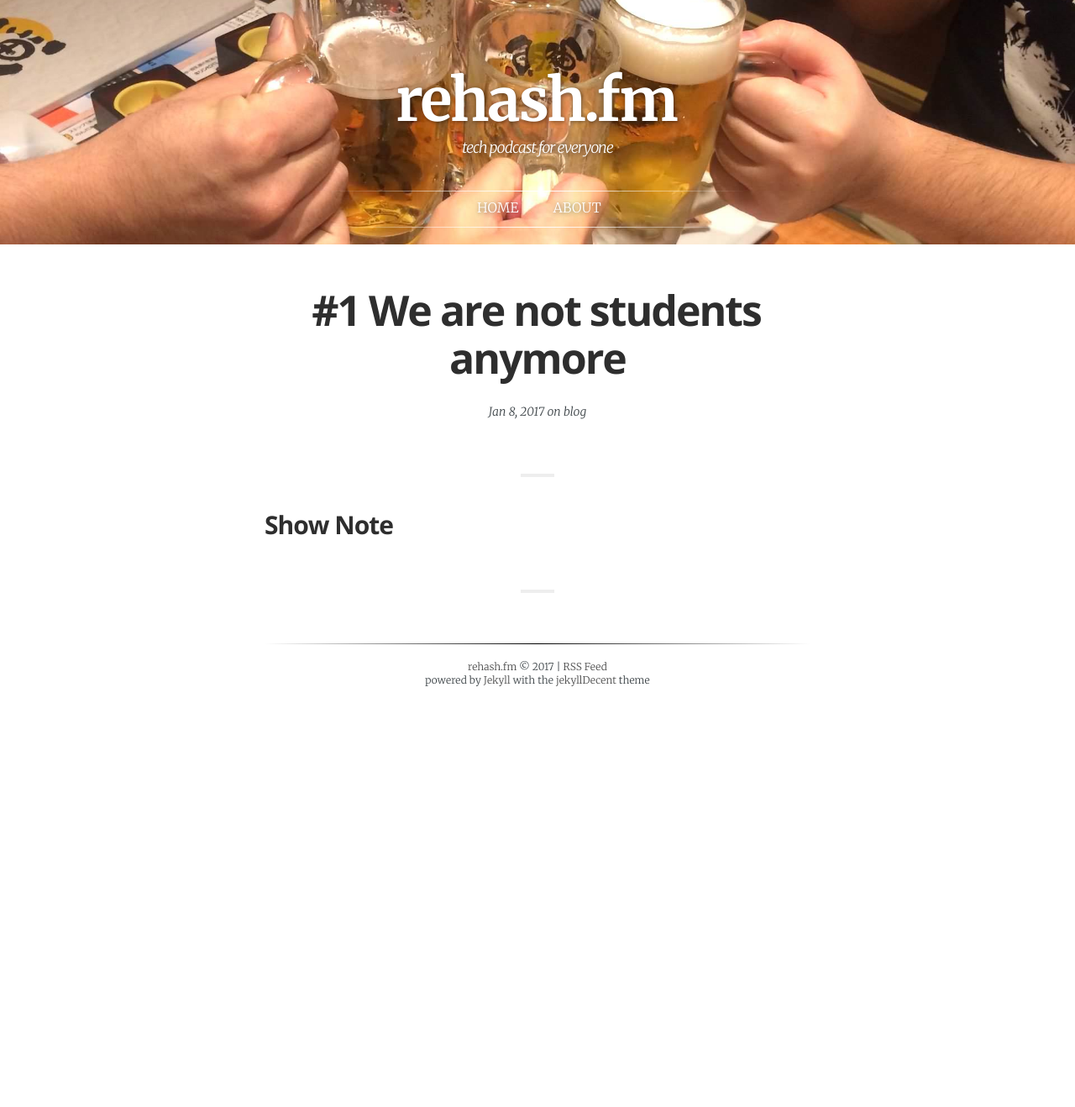
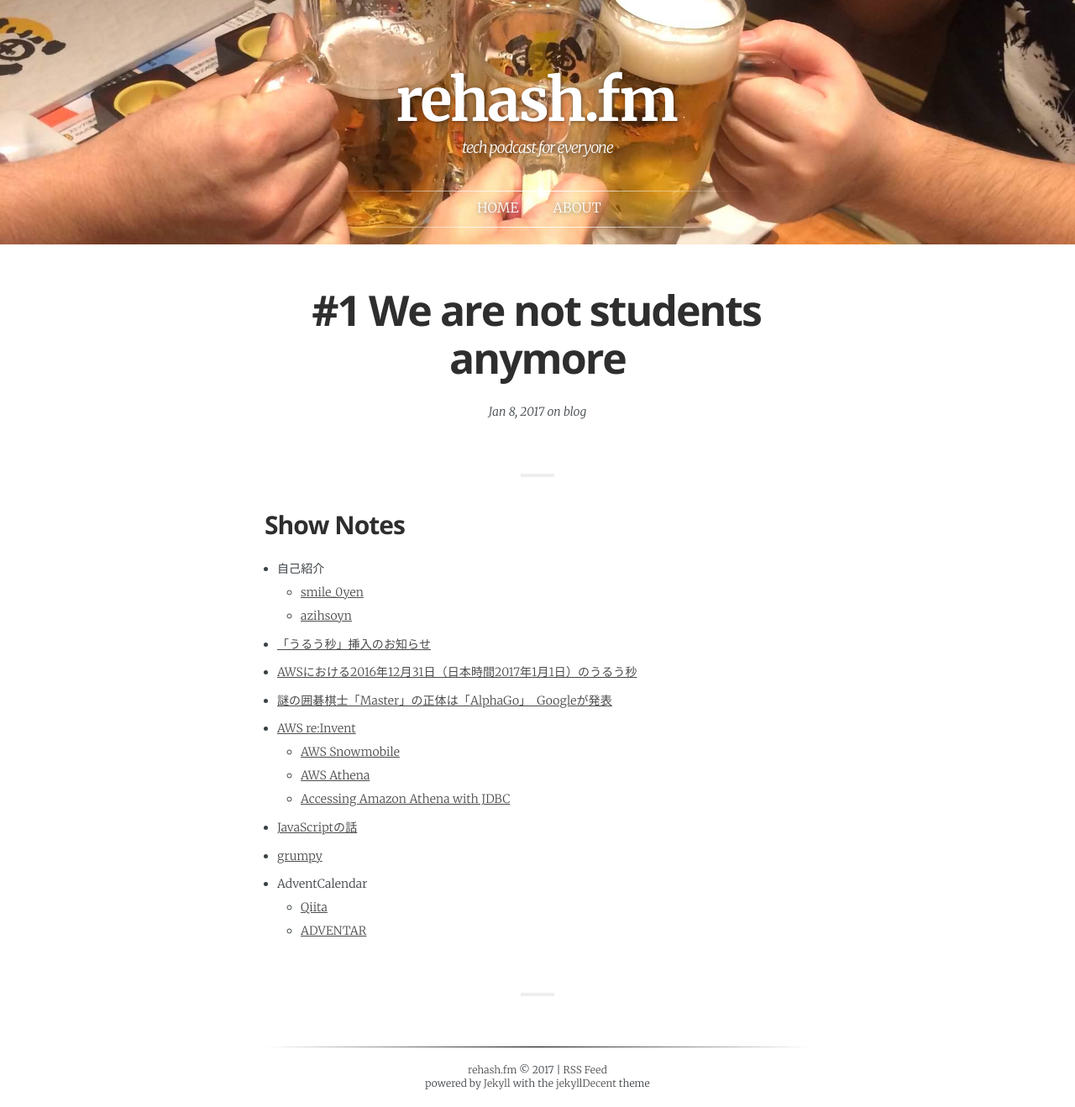
Before and after one commit to rehashfm/rehash.fm, a Jekyll site: the page built from _posts/2017-01-08-1.md, in a window 1280 px wide. Shown: the whole page at 84% size. Built offline with Jekyll 4.4.1, drawn with Linux system fonts in a browser that asks for light colours; some web fonts are replaced; before the commit the page ends 900 px from its top, so only the background shows below that.

Commit message:
add show notes

```diff
--- a/_posts/2017-01-08-1.md
+++ b/_posts/2017-01-08-1.md
@@ -7,4 +7,19 @@ category:          Blog
 author:            smile-0yen,azihsoyn
 ---
 
-## Show Note
+## Show Notes
+* 自己紹介
+  * [smile_0yen](https://twitter.com/smile_0yen)
+  * [azihsoyn](https://twitter.com/azihsoyn)
+* [「うるう秒」挿入のお知らせ](https://www.nict.go.jp/press/2016/07/08-1.html)
+* [AWSにおける2016年12月31日（日本時間2017年1月1日）のうるう秒](https://aws.amazon.com/jp/blogs/news/look-before-you-leap-december-31-2016-leap-second-on-aws/)
+* [謎の囲碁棋士「Master」の正体は「AlphaGo」　Googleが発表](http://nlab.itmedia.co.jp/nl/articles/1701/05/news031.html)
+* [AWS re:Invent](https://reinvent.awsevents.com/)
+  * [AWS Snowmobile](https://aws.amazon.com/jp/snowmobile/)
+  * [AWS Athena](https://aws.amazon.com/jp/athena/)
+  * [Accessing Amazon Athena with JDBC](http://docs.aws.amazon.com/athena/latest/ug/connect-with-jdbc.html)
+* [JavaScriptの話](http://kikuchi1201.hateblo.jp/entry/2016/10/26/172404)
+* [grumpy](https://github.com/google/grumpy)
+* AdventCalendar
+  * [Qiita](http://qiita.com/advent-calendar/2016)
+  * [ADVENTAR](http://www.adventar.org/)
```
